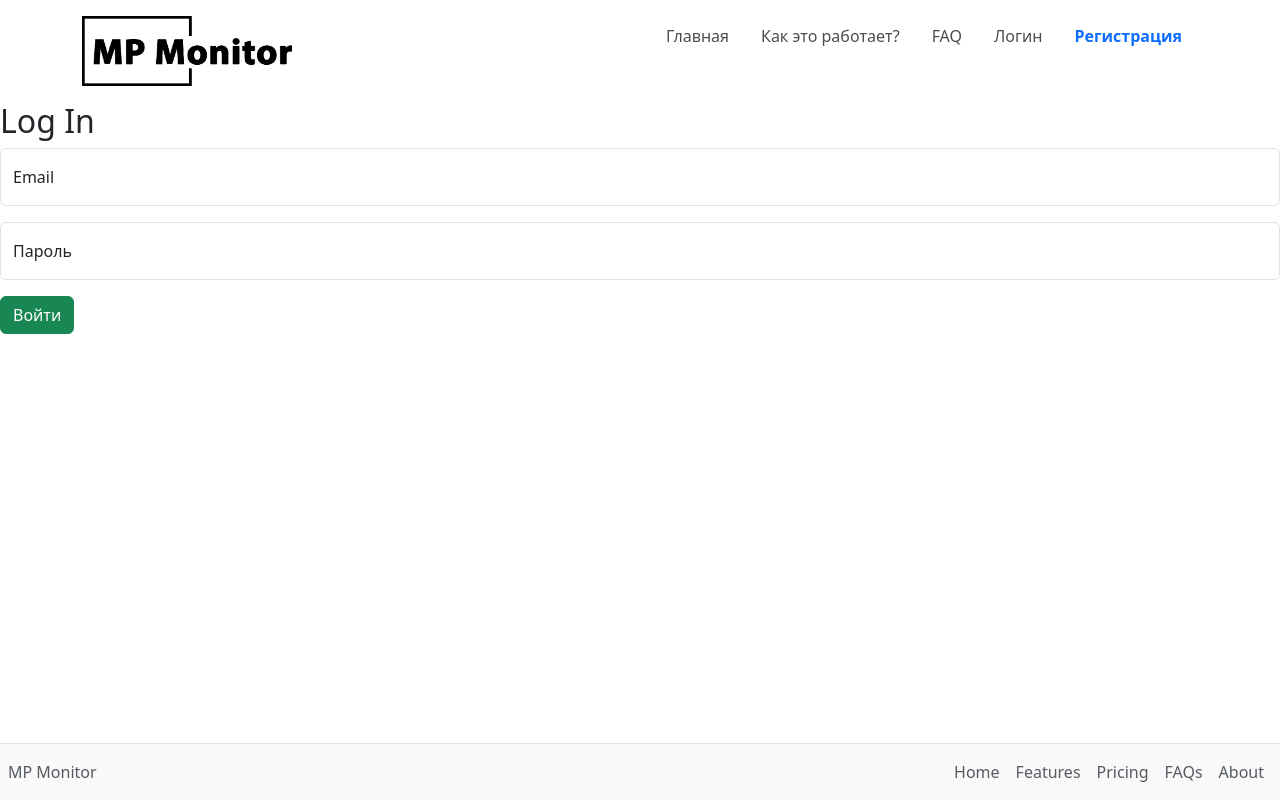
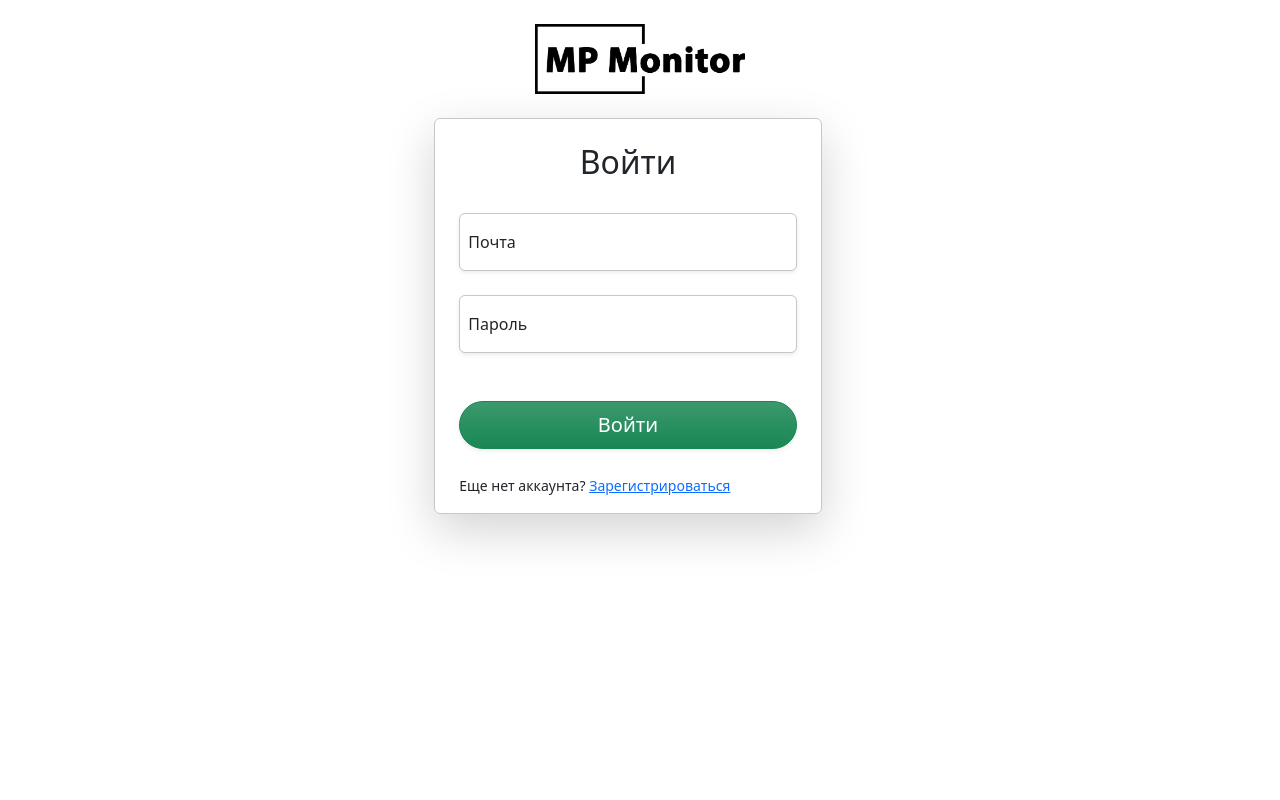
Before and after one commit to igorsimb/mp-monitor, a Django app: page /accounts/login/ in a window 1280 px wide. Run offline with Django 5.2, Linux system fonts and the light colour scheme; parts of the project's set-up code (start-up, migrations or seed data) failed here and were passed over; some libraries are stand-ins or nearby versions.

Commit message:
fix(login): re-design for login page
Fixes #65

```diff
--- a/accounts/templates/account/login.html
+++ b/accounts/templates/account/login.html
@@ -1,20 +1,114 @@
-{% extends "main/base.html" %}
+{% load static %}
 {% load widget_tweaks %}
 
-{% block title %}Log In{% endblock title %}
+<!doctype html>
+{# https://blog.getbootstrap.com/#dark-mode #}
+<html lang="en" class="h-100" data-bs-theme="light"> {# light or dark #}
+<head>
+    <!-- Required meta tags -->
+    <meta charset="utf-8">
+    <meta name="viewport" content="width=device-width, initial-scale=1">
 
-{% block content %}
-    <h2>Log In</h2>
-    <form method="POST">
-        {% csrf_token %}
-        <div class="form-floating mb-3">
-            {% render_field form.login class="form-control" id="floatingEmail" %}
-            <label for="floatingEmail">Email</label>
+    <!-- HTMX -->
+    <script src="https://unpkg.com/htmx.org@1.9.10"
+            integrity="sha384-D1Kt99CQMDuVetoL1lrYwg5t+9QdHe7NLX/SoJYkXDFfX37iInKRy5xLSi8nO7UC"
+            crossorigin="anonymous"></script>
+
+    <!-- Bootstrap CSS -->
+    <link rel="stylesheet" href="{% static 'css/bootstrap.min.css' %}">
+
+    <!-- Google fonts -->
+    <link rel="preconnect" href="https://fonts.googleapis.com">
+    <link rel="preconnect" href="https://fonts.gstatic.com" crossorigin>
+    <link href="https://fonts.googleapis.com/css2?family=Roboto:wght@400;700&display=swap" rel="stylesheet">
+
+    <!-- Custom styles -->
+    <link rel="stylesheet" href="{% static 'css/custom.css' %}">
+
+    <!-- Google Icons -->
+    <link rel="stylesheet"
+          href="https://fonts.googleapis.com/css2?family=Material+Symbols+Sharp:opsz,wght,FILL,GRAD@20..48,100..700,0..1,-50..200"/>
+
+    <title>MP Monitor - войти</title>
+</head>
+<body class="d-flex flex-column h-100">
+
+<div class="d-flex justify-content-center align-items-center">
+    <div class="d-flex justify-content-center align-items-center col-md-12 col-lg-7">
+        <div class="mx-auto col-sm-12 col-md-10 col-lg-7 row p-4">
+            <div class="col-auto align-self-center mx-auto">
+                <a {% if user.is_authenticated %}
+                    href="{% url 'item_list' %}">
+                {% else %}
+                    href="{% url 'index' %}">
+                {% endif %}
+                <img src="{% static 'img/homepage/logo.jpg' %}" width="210" height="70" alt="logo" loading="eager">
+                </a>
+            </div>
+            <form method="POST"
+                  class="shadow shadow-lg border border-secondary-subtle rounded row gx-4 gy-4 pb-3">
+                {% csrf_token %}
+                <div class="col-12 text-center">
+                    <h2>Войти</h2>
+                </div>
+
+                {% if form.non_field_errors %}
+                    {% for error in form.non_field_errors %}
+                        <div class="text-danger">{{ error|escape }}</div>
+                    {% endfor %}
+                {% endif %}
+
+                <div class="col-12 form-floating">
+                    {% render_field form.login class="form-control border-secondary-subtle shadow shadow-sm" id="login" placeholder="example@site.com" %}
+                    <label for="login" class="ms-2">Почта</label>
+                </div>
+                {% if form.email.errors %}
+                    <ul class="ms-3">
+                        {% for error in form.email.errors %}
+                            <li><small class="text-danger">{{ error|escape }}</small></li>
+                        {% endfor %}
+                    </ul>
+                {% endif %}
+
+                <div class="col-12 form-floating">
+                    {% render_field form.password class="form-control border-secondary-subtle shadow shadow-sm" id="password" placeholder="Пароль" %}
+                    <label for="password" class="ms-2">Пароль</label>
+                </div>
+                {% if form.password1.errors %}
+                    <ul class="ms-3">
+                        {% for error in form.password1.errors %}
+                            <li><small class="text-danger">{{ error|escape }}</small></li>
+                        {% endfor %}
+                    </ul>
+                {% endif %}
+
+                <div class="col-12 mt-5">
+                    <button type="submit"
+                            class="btn btn-lg btn-success bg-gradient shadow shadow-sm rounded-pill w-100">Войти
+                    </button>
+                </div>
+
+                <div class="col-12">
+                    <small>Еще нет аккаунта? <a href="{% url 'account_signup' %}">Зарегистрироваться</a></small>
+                </div>
+
+                {# Button for logging in with google account #}
+                {#                <div class="col-12">#}
+                {#                    <button class="btn btn-outline-dark shadow shadow-sm rounded-pill w-100">#}
+                {#                        <img src="{% static 'img/google_logo.png' %}"#}
+                {#                             alt="Google logo" style="height: 1.1em; width: 1.1em">#}
+                {#                        Войти с аккаунтом Google#}
+                {#                    </button>#}
+        </form>
         </div>
-        <div class="form-floating mb-3">
-            {% render_field form.password class="form-control" id="floatingPassword" %}
-            <label for="floatingPassword">Пароль</label>
-        </div>
-        <button type="submit" class="btn btn-success">Войти</button>
-    </form>
-{% endblock content %}
+    </div>
+</div>
+</div>
+
+<!--Bootstrap JS-->
+<script src="https://cdn.jsdelivr.net/npm/bootstrap@5.3.2/dist/js/bootstrap.bundle.min.js"
+        integrity="sha384-C6RzsynM9kWDrMNeT87bh95OGNyZPhcTNXj1NW7RuBCsyN/o0jlpcV8Qyq46cDfL"
+        crossorigin="anonymous"></script>
+<script src="{% static 'js/custom.js' %}"></script>
+</body>
+</html>
--- a/mp_monitor/urls.py
+++ b/mp_monitor/urls.py
@@ -1,10 +1,13 @@
 from django.contrib import admin
 from django.urls import path, include
+
+from accounts.views import logout_view
 
 urlpatterns = [
     # Django admin
     path("definitely-not-admin/", admin.site.urls),
     # User management
+    path("accounts/logout/", logout_view, name="logout"),
     path("accounts/", include("allauth.urls")),
     # Local apps
     path("", include("main.urls")),
```
Also changed, not shown: accounts/views.py (added, +7 -0 lines).
